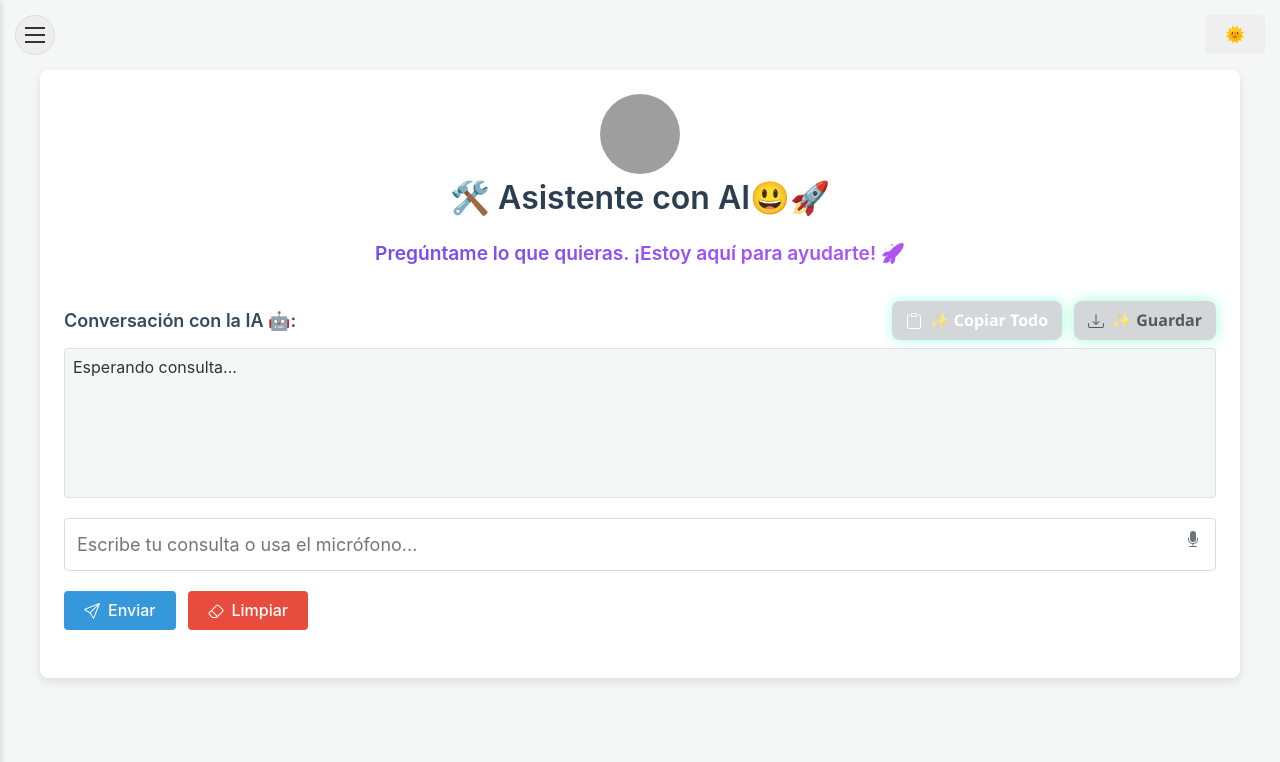
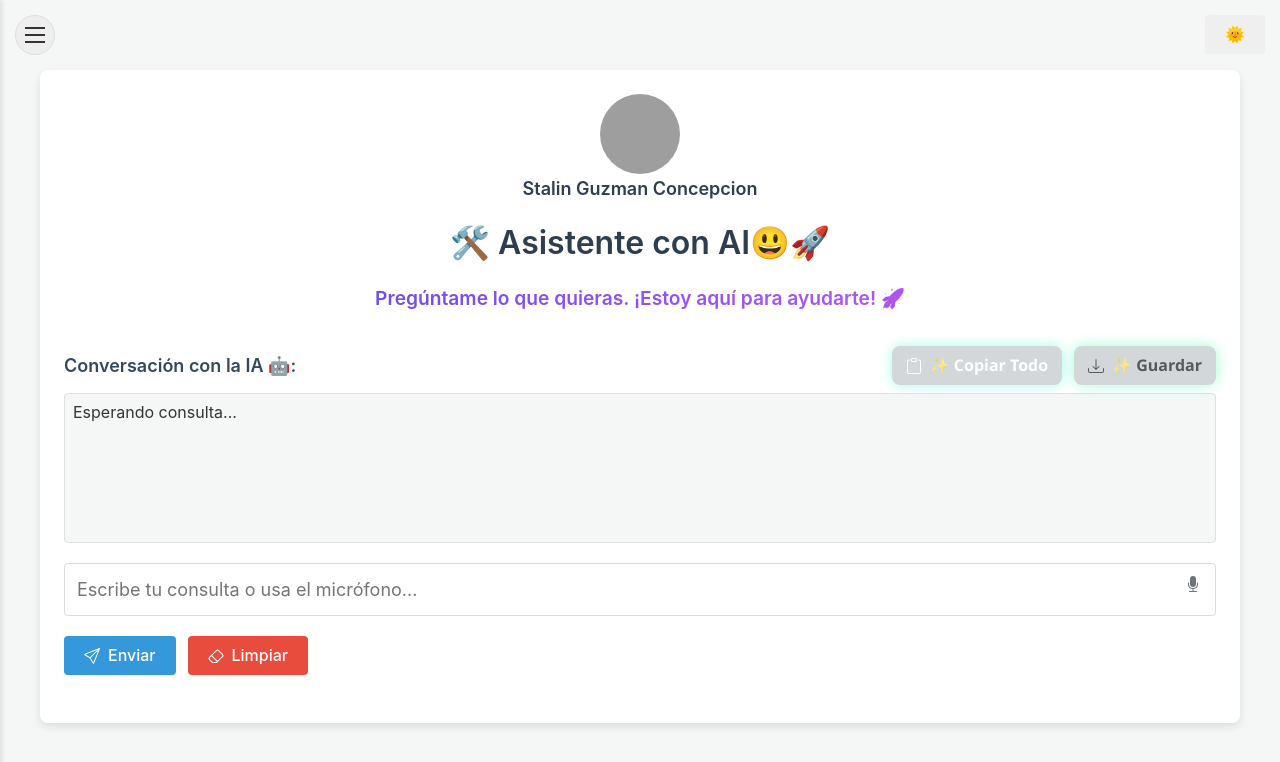
Before and after one commit to stalinguzman2005/mi-proyecto-ia, a website: page index.html in a window 1280 px wide. Drawn offline with nearby package versions, Linux system fonts and the light colour scheme; grey boxes are pictures that could not be loaded.

Commit message:
Update index.html

```diff
--- a/index.html
+++ b/index.html
@@ -51,7 +51,8 @@
         <div style="text-align: center;">
           <img src="https://i.postimg.cc/j2MZG27D/Diseno-sin-titulo.png" alt="Avatar" style="width: 80px; height: 80px; border-radius: 50%;">
         </div>
-
+    <h1 style="font-size: 18px;"
+      style="text-align: center;">Stalin Guzman Concepcion</h1>
 
 
 
```
